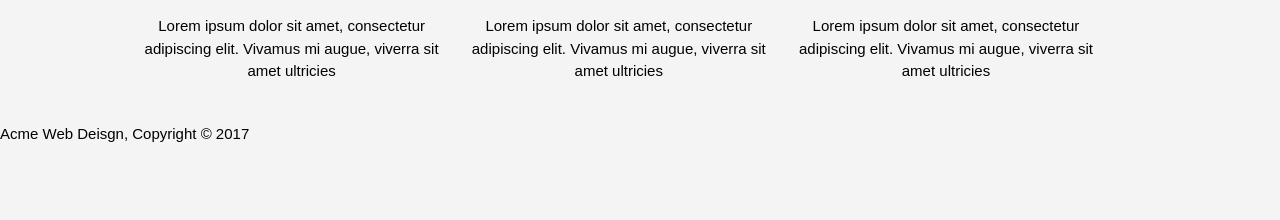
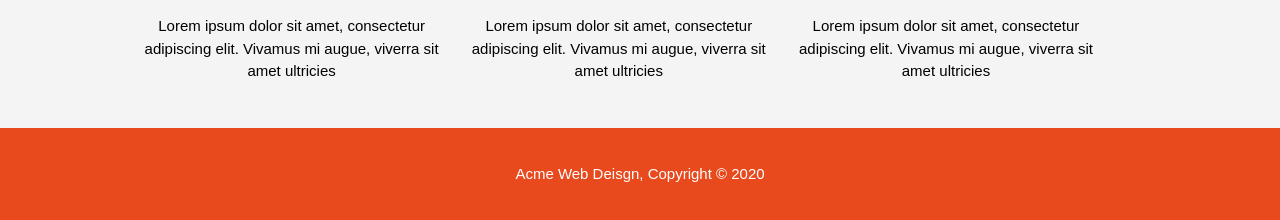
Before and after one commit to Elisa0045/acme-web-design, a plain HTML site: page index.html in a window 1280 px wide. Shown: the part 777-997 px from the top of the page. Before the commit the page ends 937 px from the top, so only its background shows below. Drawn offline with Linux system fonts and the light colour scheme.

Commit message:
Styling home page
Footer styling and user story

```diff
--- a/css/style.css
+++ b/css/style.css
@@ -124,3 +124,11 @@ header a:hover {
   #boxes .box img{
     width:90px;
   }
+
+  footer{
+    padding:20px;
+    margin-top:20px;
+    color:#ffffff;
+    background-color:#e8491d;
+    text-align: center;
+  }
--- a/index.html
+++ b/index.html
@@ -79,7 +79,7 @@
     </section>
 
     <footer>
-      <p>Acme Web Deisgn, Copyright &copy; 2017</p>
+      <p>Acme Web Deisgn, Copyright &copy; 2020</p>
     </footer>
   </body>
 </html>
```
Also changed, not shown: 1 other file.
